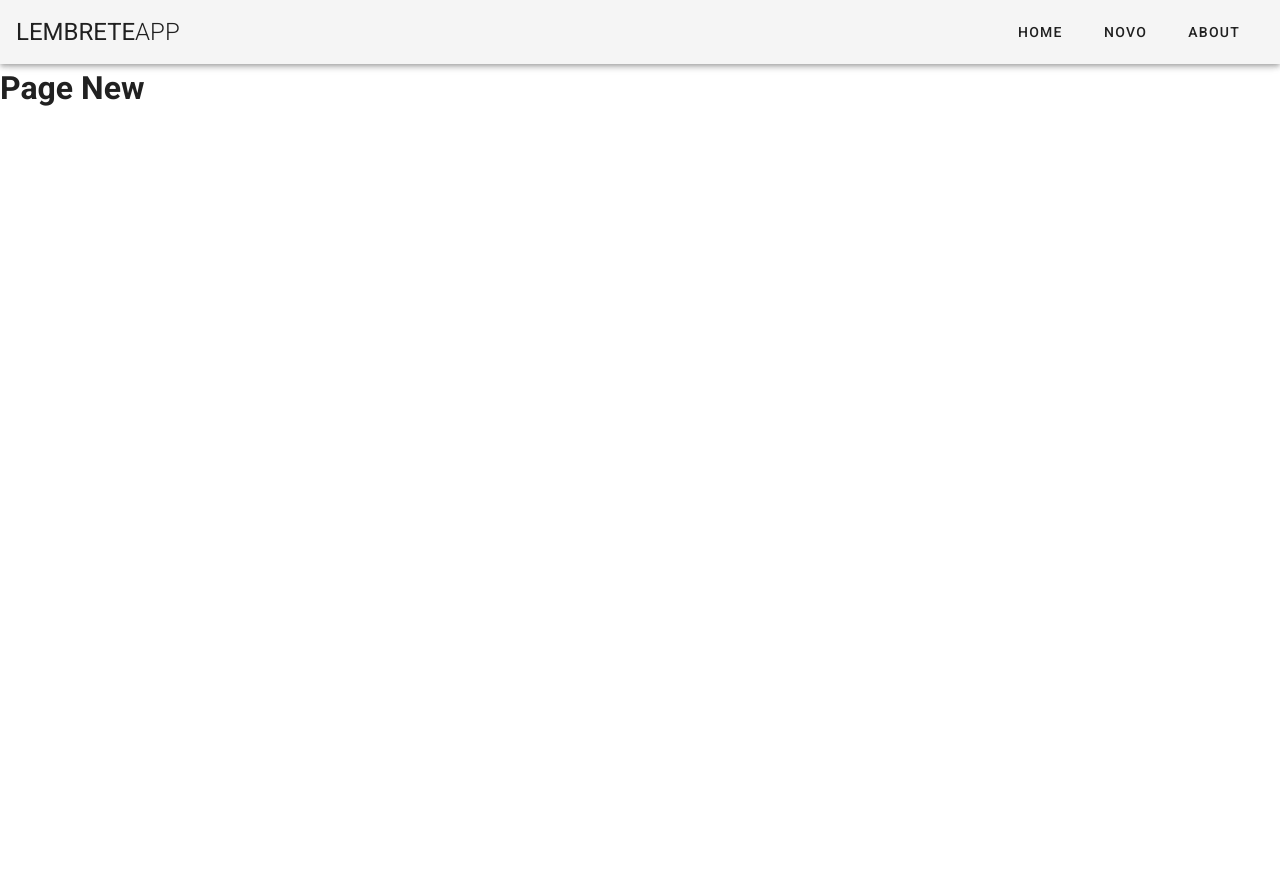
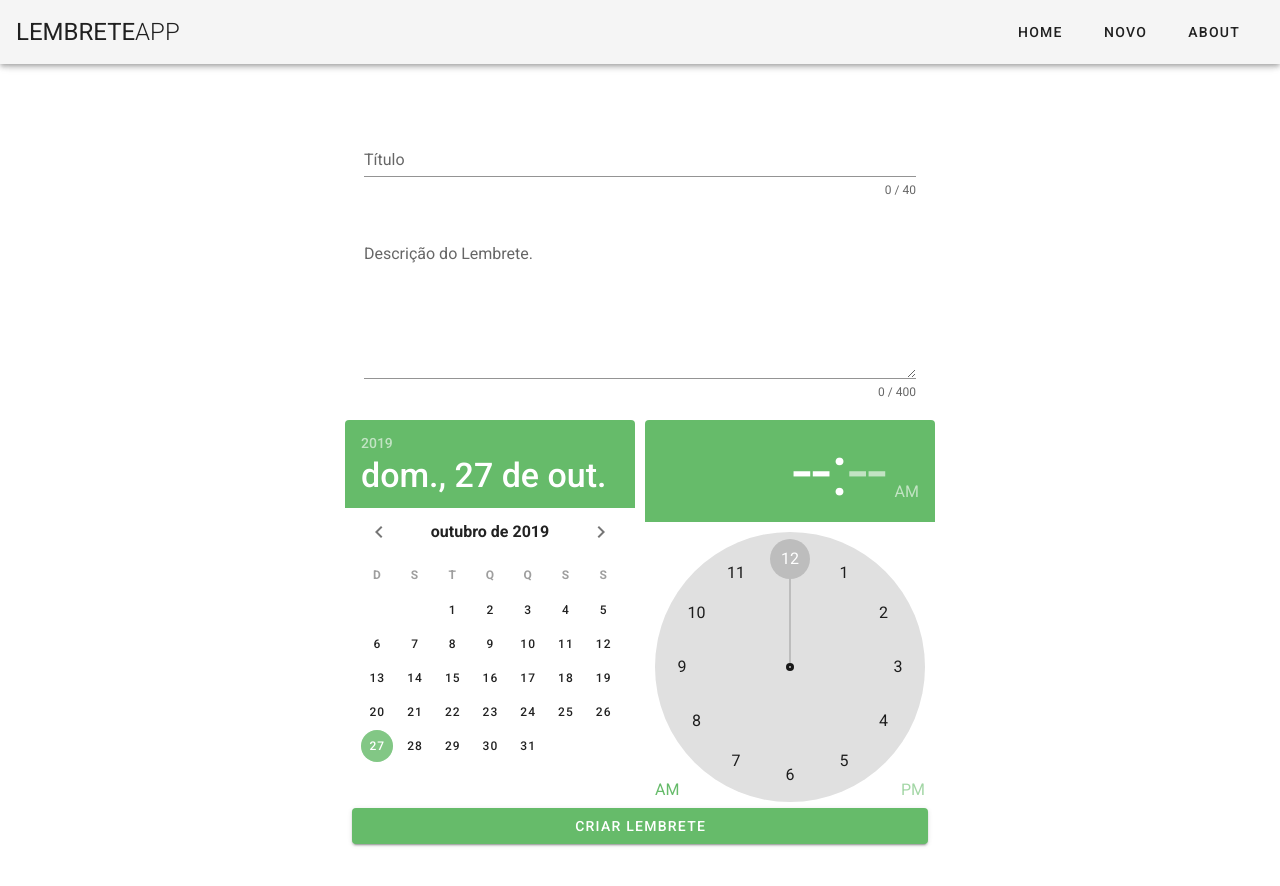
Before and after one commit to ItaloAbreu/todo, a Vue app: page /new in a window 1280 px wide. Shown: the top 886 px of the page. Before the commit the page ends 800 px from the top, so only its background shows below. Built offline with nearby package versions, Linux system fonts and the light colour scheme.

Commit message:
New estilizado

```diff
--- a/src/views/New.vue
+++ b/src/views/New.vue
@@ -1,15 +1,71 @@
 <template>
-  <div>
-    <h1>Page New</h1>
-  </div>
+  <v-form ref="form" v-model="valid" lazy-validation>
+    <v-container class="v-card mt-10 mb-10">
+      <v-col>
+        <v-text-field v-model="title" label="Título" :counter="40" :rules="titleRules" required></v-text-field>
+      </v-col>
+
+      <v-col>
+        <v-textarea
+          v-model="description"
+          name="input-7-1"
+          label="Descrição do Lembrete."
+          hint="Uma descrição clara e concisa."
+          :counter="400"
+          :rules="descriptionRules"
+          required
+        ></v-textarea>
+      </v-col>
+
+      <v-row justify="space-around">
+        <v-date-picker class="mt-5" v-model="calendarPicker" color="green lighten-1" locale="pt-br"></v-date-picker>
+        <v-time-picker class="mt-5" v-model="time" color="green lighten-1"></v-time-picker>
+      </v-row>
+
+      <div class="my-2">
+        <v-btn block color="green lighten-1" dark>Criar Lembrete</v-btn>
+      </div>
+    </v-container>
+  </v-form>
 </template>
 
 <script>
 export default {
+  data: () => ({
+    valid: true,
+    title: "",
+    titleRules: [
+      v => !!v || "Campo obrigatório.",
+      v => (v && v.length <= 40) || "Título não pode ter mais de 40 caracteres."
+    ],
+    description: "",
+    descriptionRules: [
+      v => !!v || "Campo obrigatório.",
+      v =>
+        (v && v.length <= 400) ||
+        "Descrição não pode ter mais de 400 caracteres."
+    ],
+    calendarPicker: new Date().toISOString().substr(0, 10),
+    time: null,
+  }),
 
-}
+  methods: {
+    validate() {
+      if (this.$refs.form.validate()) {
+        this.snackbar = true;
+      }
+    },
+    reset() {
+      this.$refs.form.reset();
+    }
+  },
+};
 </script>
 
-<style>
+<style lang="sass" >
+.container
+  max-width: 600px
+  min-width: 300px
+
 
 </style>
```
